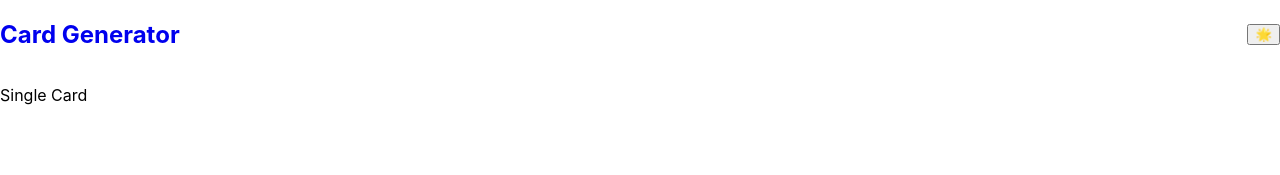
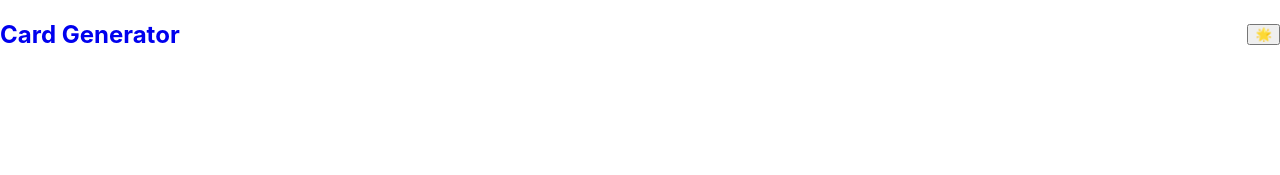
Before and after one commit to kpn678/stretch-tech, a React (Create React App) app: page /saved-cards in a window 1280 px wide. Shown: the top 175 px of the page. Built offline with nearby package versions, Linux system fonts and the light colour scheme.

Commit message:
Create basic structure for saved cards component

```diff
--- a/src/Components/App/App.tsx
+++ b/src/Components/App/App.tsx
@@ -61,9 +61,9 @@ const App: FC = () => {
       <Route
         path='/preview-card' render={() => <CardPreview saveCard={saveCard} currentCard={currentCard}/>}
       />
-      <Route
-        path='/saved-cards' render={() => <SavedCards />}
-      />
+      {/* <Route
+        path='/saved-cards' render={() => <SavedCards savedCards={savedCards} />}
+      /> */}
     </main>
   );
 
--- a/src/Components/SavedCards/SavedCards.tsx
+++ b/src/Components/SavedCards/SavedCards.tsx
@@ -2,9 +2,24 @@ import React, { FC } from 'react';
 import './SavedCards.css';
 import GreetingCard from '../GreetingCard/GreetingCard';
 
-const SavedCards: FC = () => {
+
+
+interface Props{
+    savedCards: []
+}
+
+const SavedCards: FC<Props> = ({savedCards}) => {
+    const allCards= savedCards.map((card) => {
+        return <GreetingCard
+            key={card.id}
+            to={card.to}
+            quote={card.quote}
+            message={card.message}
+            from={card.from}
+        />
+    })
     return (
-        <GreetingCard />
+        <div> {allCards} </div>
     );
 };
 
```
